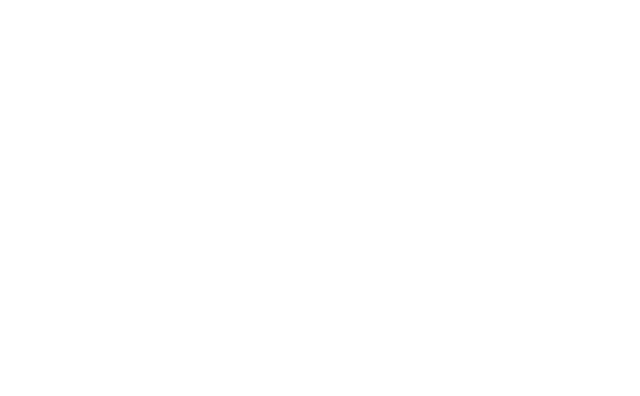
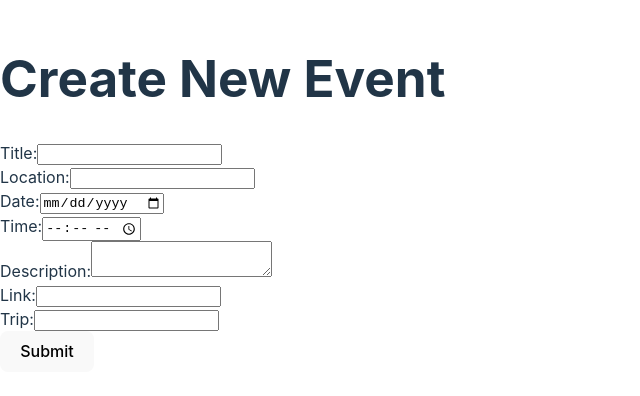
Before and after one commit to Sydney-M-Sharp/backend-capstone-client, a React (Vite) app: page /create-event in a window 1280 px wide. Before the commit this address had no page. Shown: the part 206-602 px from the top of the page, without its empty margins (0-640 px from the left). Built offline with nearby package versions, Linux system fonts and the light colour scheme.

Commit message:
create event basic form added

```diff
--- a/src/App.jsx
+++ b/src/App.jsx
@@ -1,12 +1,16 @@
-import React from 'react';
-import { BrowserRouter } from 'react-router-dom';
-import Routes from './Routes';
+import { BrowserRouter as Router, Routes, Route } from 'react-router-dom';
+import Welcome from './Pages/Welcome/Welcome.jsx';
+import CreateEvent from './Pages/CreateEvent/CreateEvent.jsx';
 
 function App() {
   return (
-    <BrowserRouter>
-      <Routes />
-    </BrowserRouter>
+    <Router>
+      <Routes>
+        <Route path="/" element={<Welcome />} />
+        <Route path="create-event" element={<CreateEvent />} />
+
+      </Routes>
+    </Router>
   );
 }
 
--- /dev/null
+++ b/src/Pages/CreateEvent/CreateEvent.jsx
@@ -0,0 +1,11 @@
+import React from 'react';
+import CreateEventForm from './EventForm';
+
+export default function CreateEventPage() {
+    return (
+        <div>
+            <h1>Create New Event</h1>
+            <CreateEventForm />
+        </div>
+    );
+}
--- /dev/null
+++ b/src/Pages/CreateEvent/EventForm.jsx
@@ -0,0 +1,61 @@
+import React, { useState } from 'react';
+
+function CreateEventForm({ onSubmit, initialData = {} }) {
+  const [title, setTitle] = useState(initialData.title || '');
+  const [location, setLocation] = useState(initialData.location || '');
+  const [date, setDate] = useState(initialData.date || '');
+  const [time, setTime] = useState(initialData.time || '');
+  const [description, setDescription] = useState(initialData.description || '');
+  const [link, setLink] = useState(initialData.link || '');
+  const [trip, setTrip] = useState(initialData.trip || '');
+
+  const handleSubmit = (e) => {
+    e.preventDefault();
+    const eventData = {
+      title,
+      location,
+      date,
+      time,
+      description,
+      link,
+      trip,
+    };
+    onSubmit(eventData);
+  };
+
+  return (
+    <form onSubmit={handleSubmit}>
+      <div>
+        <label>Title:</label>
+        <input type="text" value={title} onChange={(e) => setTitle(e.target.value)} required />
+      </div>
+      <div>
+        <label>Location:</label>
+        <input type="text" value={location} onChange={(e) => setLocation(e.target.value)} required />
+      </div>
+      <div>
+        <label>Date:</label>
+        <input type="date" value={date} onChange={(e) => setDate(e.target.value)} required />
+      </div>
+      <div>
+        <label>Time:</label>
+        <input type="time" value={time} onChange={(e) => setTime(e.target.value)} required />
+      </div>
+      <div>
+        <label>Description:</label>
+        <textarea value={description} onChange={(e) => setDescription(e.target.value)} required />
+      </div>
+      <div>
+        <label>Link:</label>
+        <input type="url" value={link} onChange={(e) => setLink(e.target.value)} />
+      </div>
+      <div>
+        <label>Trip:</label>
+        <input type="text" value={trip} onChange={(e) => setTrip(e.target.value)} required />
+      </div>
+      <button type="submit">Submit</button>
+    </form>
+  );
+}
+
+export default CreateEventForm;
--- a/src/Pages/Welcome/Welcome.jsx
+++ b/src/Pages/Welcome/Welcome.jsx
@@ -1,7 +1,24 @@
 import React from 'react';
 
 function Welcome() {
-  return <h1>Welcome Page</h1>;
+  return (
+    <div>
+      <nav>
+        <ul>
+          <li>Home</li>
+          <li>About</li>
+          <li>Contact</li>
+        </ul>
+      </nav>
+      <main>
+        <h1>Welcome Page</h1>
+        <p>This is the welcome page for our React application.</p>
+      </main>
+      <footer>
+        <p>© 2023 My React App</p>
+      </footer>
+    </div>
+  );
 }
 
 export default Welcome;
--- a/src/Routes.jsx
+++ /dev/null
@@ -1,14 +0,0 @@
-import React from 'react';
-import { useRoutes } from 'react-router-dom';
-import Welcome from './Pages/Welcome/Welcome.jsx';
-
-
-function Routes() {
-  const routes = useRoutes([
-    { path: '/', element: <Welcome /> },
-  ]);
-
-  return routes;
-}
-
-export default Routes;
```
